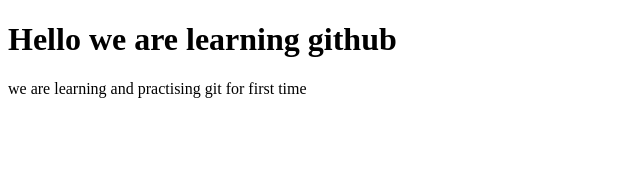
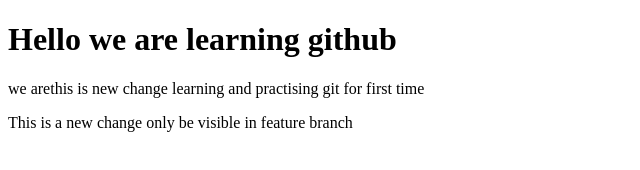
Before and after one commit to uroojmuzaffar-cpu/2607c1_Practise, a plain HTML site: page index.html in a window 1280 px wide. Shown: the whole page, without its empty margins (0-640 px from the left). Drawn offline with Linux system fonts and the light colour scheme.

Commit message:
new change for merge

```diff
--- a/index.html
+++ b/index.html
@@ -7,6 +7,7 @@
 </head>
 <body>
     <h1>Hello we are learning github</h1>
-    <p>we are learning and practising git for first time </p>
+    <p>we are<span>this is new change</span> learning and practising git for first time </p>
+    <p>This is a new change only be visible in feature branch</p>
 </body>
 </html>
```
